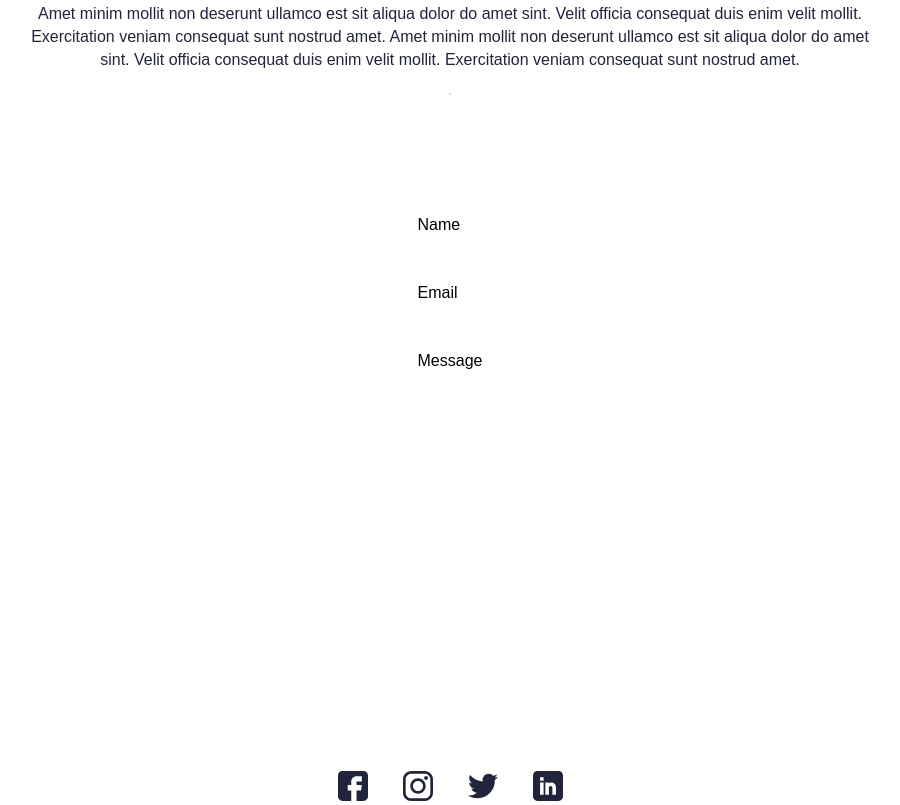
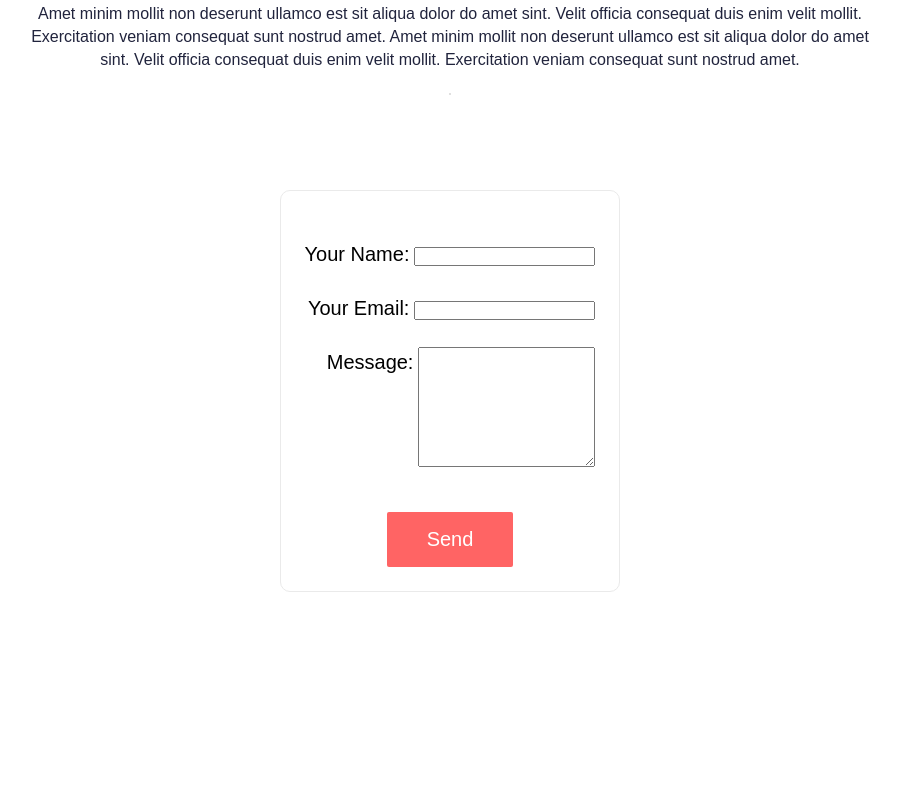
Before and after one commit to TechLounge777/Next.js-Porfolio, a Next.js app: page /contact in a window 1280 px wide. Shown: the part 460-1265 px from the top of the page, without its empty margins (190-1090 px from the left). Built offline with nearby package versions, Linux system fonts and the light colour scheme.

Commit message:
added contact form labels

```diff
--- a/components/ContactForm/ContactForm.jsx
+++ b/components/ContactForm/ContactForm.jsx
@@ -2,28 +2,48 @@ import React from "react";
 import {
   FormWrapper,
   Form,
-  FormGroup,
+  LabelBox,
+  InputBox,
+  TextBox,
   Label,
-  InputField,
+  SubmitButtonWrapper,
+  SubmitButton,
 } from "./ContactForm.styles";
 
 const ContactForm = () => {
   return (
     <FormWrapper>
-      <Form>
-        <FormGroup>
-          <Label htmlFor="name">Name</Label>
-          <InputField type="text" name="name" />
-        </FormGroup>
-        <FormGroup>
-          <Label htmlFor="email">Email</Label>
-          <InputField type="email" name="email" />
-        </FormGroup>
-        <FormGroup>
-          <Label htmlFor="message">Message</Label>
-          <InputField type="text" name="message" />
-        </FormGroup>
-        <InputField type="submit" />
+      <Form name="contact" method="POST" data-netlify="true">
+        <LabelBox>
+          <Label htmlFor="name">
+            Your Name:
+            <InputBox>
+              <input type="text" name="name" />
+            </InputBox>
+          </Label>
+        </LabelBox>
+        <LabelBox>
+          <Label htmlFor="email">
+            Your Email:
+            <InputBox>
+              {" "}
+              <input tyLabelBoxe="email" name="email" />
+            </InputBox>
+          </Label>
+        </LabelBox>
+
+        <LabelBox>
+          <Label htmlFor="message">
+            Message:
+            <TextBox>
+              {" "}
+              <textarea name="message"></textarea>
+            </TextBox>
+          </Label>
+        </LabelBox>
+        <SubmitButtonWrapper>
+          <SubmitButton type="submit">Send</SubmitButton>
+        </SubmitButtonWrapper>
       </Form>
     </FormWrapper>
   );
--- a/components/ContactForm/ContactForm.styles.js
+++ b/components/ContactForm/ContactForm.styles.js
@@ -1,31 +1,70 @@
 import styled from "styled-components";
 
 export const FormWrapper = styled.div`
-  padding: 5rem 0;
-  flex: 1;
   display: flex;
-  flex-direction: column;
+  align-items: center;
   justify-content: center;
-  align-items: center;
+  flex-wrap: wrap;
+  max-width: 800px;
+  margin-top: 3rem;
 `;
 
 export const Form = styled.div`
-  display: flex;
-  flex-direction: column;
+  margin: 1rem;
+  padding: 1.5rem;
+  font-size: 22px;
+  text-align: center;
+  color: inherit;
+  text-decoration: none;
+  border: 1px solid #eaeaea;
+  border-radius: 10px;
+  transition: color 0.15s ease, border-color 0.15s ease;
+  width: 100%;
 `;
 
-export const FormGroup = styled.div`
-  height: 50%;
-  width: 200%;
-  display: flex;
-  flex-direction: column;
-  margin: 10px 0;
+export const LabelBox = styled.p`
+  margin: 0;
+  font-size: 1.25rem;
+  line-height: 1.5;
 `;
 
 export const Label = styled.div`
+  display: flex;
+  justify-content: flex-end;
   text-align: left;
+  margin-top: 1.5rem;
 `;
 
-export const InputField = styled.div`
-  height: 30px;
+export const InputBox = styled.div`
+  margin-left: 5px;
 `;
+
+export const TextBox = styled.div`
+  display: flex;
+  margin-left: 5px;
+  height: 120px;
+`;
+
+export const SubmitButtonWrapper = styled.div`
+  display: flex;
+  justify-content: center;
+`;
+
+export const SubmitButton = styled.div`
+  display: flex;
+  justify-content: center;
+  text-align: center;
+  padding: 13px 40px 13px 40px;
+  font-size: 20px;
+  font-weight: 500;
+  line-height: 29px;
+  background: #ff6464;
+  color: #fff;
+  border-radius: 2px;
+  margin-top: 45px;
+  &:hover {
+    cursor: pointer;
+    transition: all 0.2s ease-in-out;
+    transform: scale(1.1);
+  }
+`;
--- a/package.json
+++ b/package.json
@@ -9,9 +9,12 @@
     "lint": "next lint"
   },
   "dependencies": {
+    "axios": "^0.23.0",
     "next": "11.1.2",
+    "nodemailer": "^6.7.0",
     "react": "17.0.2",
     "react-dom": "17.0.2",
+    "react-hook-form": "^7.17.5",
     "styled-components": "^5.3.1"
   },
   "devDependencies": {
--- a/pages/contact.jsx
+++ b/pages/contact.jsx
@@ -1,6 +1,7 @@
 import React from "react";
 import ContactPage from "../components/SubPages/ContactPage/ContactPage";
 import Head from "next/head";
+import ContactForm from "../components/ContactForm/ContactForm";
 
 <Head>
   <title>Next.js Portfolio | Contact</title>
```
Also changed, not shown: 1 other file (tests, documents, lock files or other folders).
